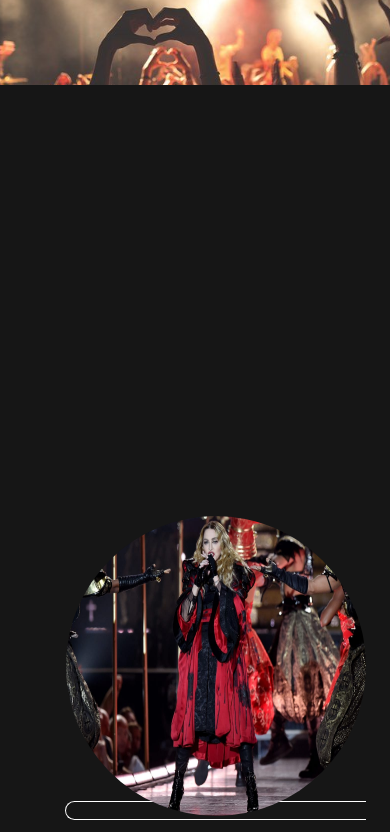
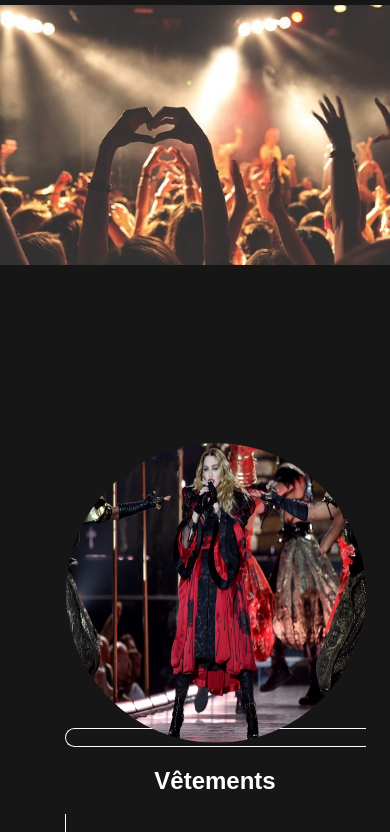
Before and after one commit to Yoan6/Crescendo, a PHP site: page /view/accueil.php in a window 390 px wide; the page is wider, and only the part inside the window is pictured. Shown: the part 133-965 px from the top of that part. Run offline with PHP 8.4, Linux system fonts and the light colour scheme.

Commit message:
acceuil image responsive

```diff
--- a/design/crescendo.css
+++ b/design/crescendo.css
@@ -130,9 +130,15 @@ Accueil
 
 #banner {
 	width: 100%;
-	height:500px;
+	height: 50vh;
+	margin-top: 5px;
 }
 
+#banner img {
+object-fit: cover;
+width: 100%;
+
+}
 main nav ul {
 	justify-content: space-evenly;
 }
@@ -141,7 +147,7 @@ main nav ul li img {
 	height: 300px;
 	width: 300px;
 	border-radius: 300px;
-	;
+
 }
 
 main nav ul a {
--- a/design/header.css
+++ b/design/header.css
@@ -111,11 +111,6 @@ header .containerRow {
     display: flex;
     flex-flow: row;
 
-  }
-
- header  .containerColumn {
-    display: flex;
-    flex-flow: column wrap;
   }
 
   header a {
--- a/view/accueil.php
+++ b/view/accueil.php
@@ -11,7 +11,7 @@
 
 		<main>
             <div id="banner">
-                <img  src="../design/image/accueil/concert-coeur.png">
+                <img  src="../design/image/accueil/coeur_concert.jpeg">
             </div>
             <nav>
                 <ul class="containerRow">
```
Also changed, not shown: design/image/accueil/coeur_concert.jpeg (added).
